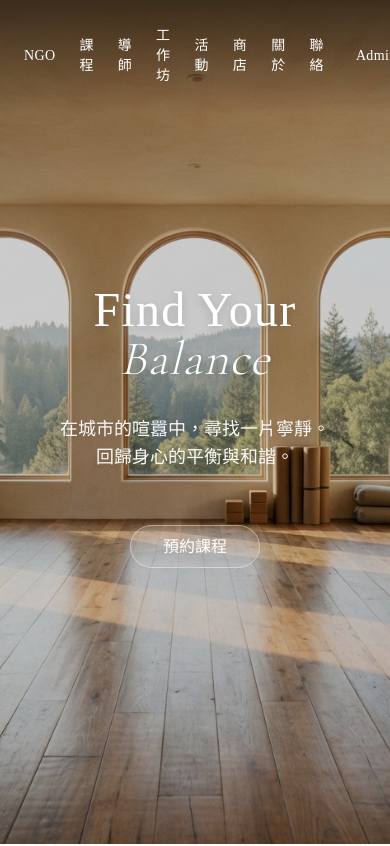
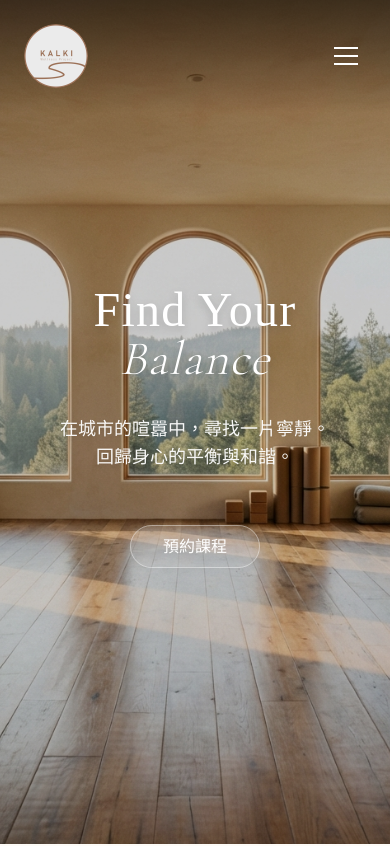
Before and after one commit to OurFunMedia/kalki-site, a Next.js app: page / in a window 390 px wide. Shown: the top 846 px of the page. Built offline with nearby package versions, Linux system fonts and the light colour scheme.

Commit message:
Fix mobile menu: Add responsive hamburger menu overlay

```diff
--- a/src/components/Navbar.tsx
+++ b/src/components/Navbar.tsx
@@ -3,18 +3,46 @@
 import Link from 'next/link'
 import Image from 'next/image'
 import { usePathname } from 'next/navigation'
+import { useState, useEffect } from 'react'
 
 export default function Navbar({ transparent = false }: { transparent?: boolean }) {
     const pathname = usePathname()
+    const [isMenuOpen, setIsMenuOpen] = useState(false)
 
-    const isHome = pathname === '/'
+    // Close menu when route changes
+    useEffect(() => {
+        setIsMenuOpen(false)
+    }, [pathname])
+
+    // Prevent scrolling when menu is open
+    useEffect(() => {
+        if (isMenuOpen) {
+            document.body.style.overflow = 'hidden'
+        } else {
+            document.body.style.overflow = 'unset'
+        }
+    }, [isMenuOpen])
+
+    const toggleMenu = () => setIsMenuOpen(!isMenuOpen)
+
+    const navLinks = [
+        { href: '/ngo', label: 'NGO' },
+        { href: '/classes', label: '課程' },
+        { href: '/instructors', label: '導師' },
+        { href: '/workshops', label: '工作坊' },
+        { href: '/events', label: '活動' },
+        { href: '/shop', label: '商店' },
+        { href: '/about', label: '關於' },
+        { href: '/contact', label: '聯絡' },
+    ]
 
     return (
-        <nav className={`fixed w-full z-50 top-0 left-0 p-6 flex justify-between items-center transition-all duration-300 ${transparent
+        <>
+            <nav className={`fixed w-full z-50 top-0 left-0 p-6 flex justify-between items-center transition-all duration-300 ${transparent && !isMenuOpen
                 ? 'text-white bg-gradient-to-b from-black/50 to-transparent'
                 : 'bg-cream/80 backdrop-blur-md border-b border-stone-100/50 text-charcoal'
                 }`}>
-            <Link href="/" className="relative block h-16 w-16 hover:opacity-90 transition-opacity">
+                <Link href="/" className="relative block h-16 w-16 hover:opacity-90 transition-opacity z-50">
                     <Image
                         src="/logo.png"
                         alt="KALKI Wellness Project"
@@ -25,15 +53,13 @@ export default function Navbar({ transparent = false }: { transparent?: boolean
                     />
                 </Link>
 
-            <div className={`space-x-6 text-sm font-medium tracking-wide flex items-center`}>
-                <NavLink href="/ngo" current={pathname} transparent={transparent}>NGO</NavLink>
-                <NavLink href="/classes" current={pathname} transparent={transparent}>課程</NavLink>
-                <NavLink href="/instructors" current={pathname} transparent={transparent}>導師</NavLink>
-                <NavLink href="/workshops" current={pathname} transparent={transparent}>工作坊</NavLink>
-                <NavLink href="/events" current={pathname} transparent={transparent}>活動</NavLink>
-                <NavLink href="/shop" current={pathname} transparent={transparent}>商店</NavLink>
-                <NavLink href="/about" current={pathname} transparent={transparent}>關於</NavLink>
-                <NavLink href="/contact" current={pathname} transparent={transparent}>聯絡</NavLink>
+                {/* Desktop Menu */}
+                <div className="hidden md:flex space-x-6 text-sm font-medium tracking-wide items-center">
+                    {navLinks.map((link) => (
+                        <NavLink key={link.href} href={link.href} current={pathname} transparent={transparent}>
+                            {link.label}
+                        </NavLink>
+                    ))}
                     <Link
                         href="/outstatic"
                         target="_blank"
@@ -42,7 +68,41 @@ export default function Navbar({ transparent = false }: { transparent?: boolean
                         Admin
                     </Link>
                 </div>
+
+                {/* Mobile Menu Button */}
+                <button
+                    onClick={toggleMenu}
+                    className="md:hidden z-50 p-2 focus:outline-none"
+                    aria-label="Toggle menu"
+                >
+                    <div className={`w-6 h-0.5 mb-1.5 transition-all duration-300 ${isMenuOpen ? 'rotate-45 translate-y-2 bg-charcoal' : (transparent ? 'bg-white' : 'bg-charcoal')}`}></div>
+                    <div className={`w-6 h-0.5 mb-1.5 transition-all duration-300 ${isMenuOpen ? 'opacity-0' : (transparent ? 'bg-white' : 'bg-charcoal')}`}></div>
+                    <div className={`w-6 h-0.5 transition-all duration-300 ${isMenuOpen ? '-rotate-45 -translate-y-2 bg-charcoal' : (transparent ? 'bg-white' : 'bg-charcoal')}`}></div>
+                </button>
             </nav>
+
+            {/* Mobile Menu Overlay */}
+            <div className={`fixed inset-0 bg-cream z-40 flex flex-col items-center justify-center transition-opacity duration-300 ${isMenuOpen ? 'opacity-100 pointer-events-auto' : 'opacity-0 pointer-events-none'}`}>
+                <div className="flex flex-col space-y-6 text-center">
+                    {navLinks.map((link) => (
+                        <Link
+                            key={link.href}
+                            href={link.href}
+                            className={`text-2xl font-serif text-charcoal hover:text-primary transition-colors ${pathname === link.href ? 'text-primary italic' : ''}`}
+                        >
+                            {link.label}
+                        </Link>
+                    ))}
+                    <Link
+                        href="/outstatic"
+                        target="_blank"
+                        className="text-sm font-medium text-stone-400 pt-8"
+                    >
+                        Admin Portal
+                    </Link>
+                </div>
+            </div>
+        </>
     )
 }
 
```
Lines whose indentation alone changed are shown as unchanged.
